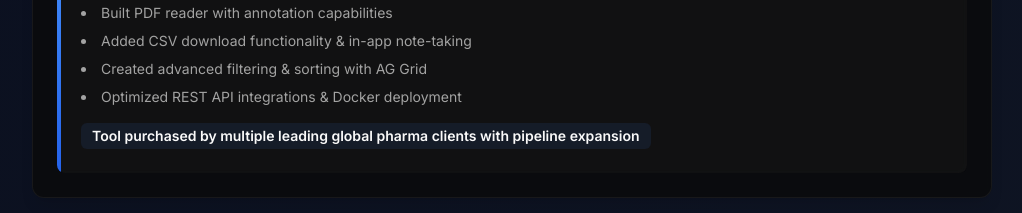
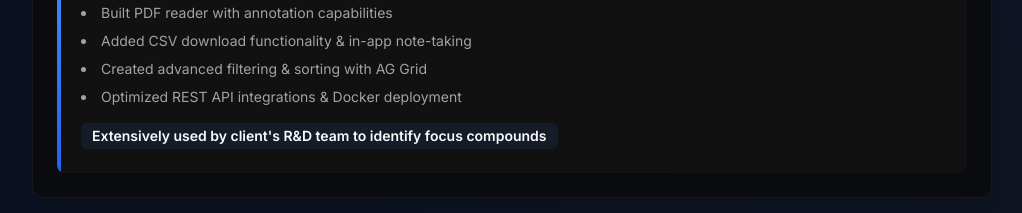
Before and after one commit to pranjal-pathak/Portfolio, a Next.js app: page / in a window 1280 px wide. Shown: the part 1820-2033 px from the top of the page, without its empty margins (128-1150 px from the left). Built offline with nearby package versions, Linux system fonts and the light colour scheme.

Commit message:
changes in key projects section

```diff
--- a/app/page.tsx
+++ b/app/page.tsx
@@ -554,8 +554,7 @@ export default function Home() {
                             variant="secondary"
                             className="bg-blue-500/10 text-primary text-sm inline-block"
                           >
-                            Tool purchased by multiple leading global pharma clients with pipeline
-                            expansion
+                            Extensively used by client&apos;s R&D team to identify focus compounds
                           </Badge>
                         </div>
                       </div>
```
